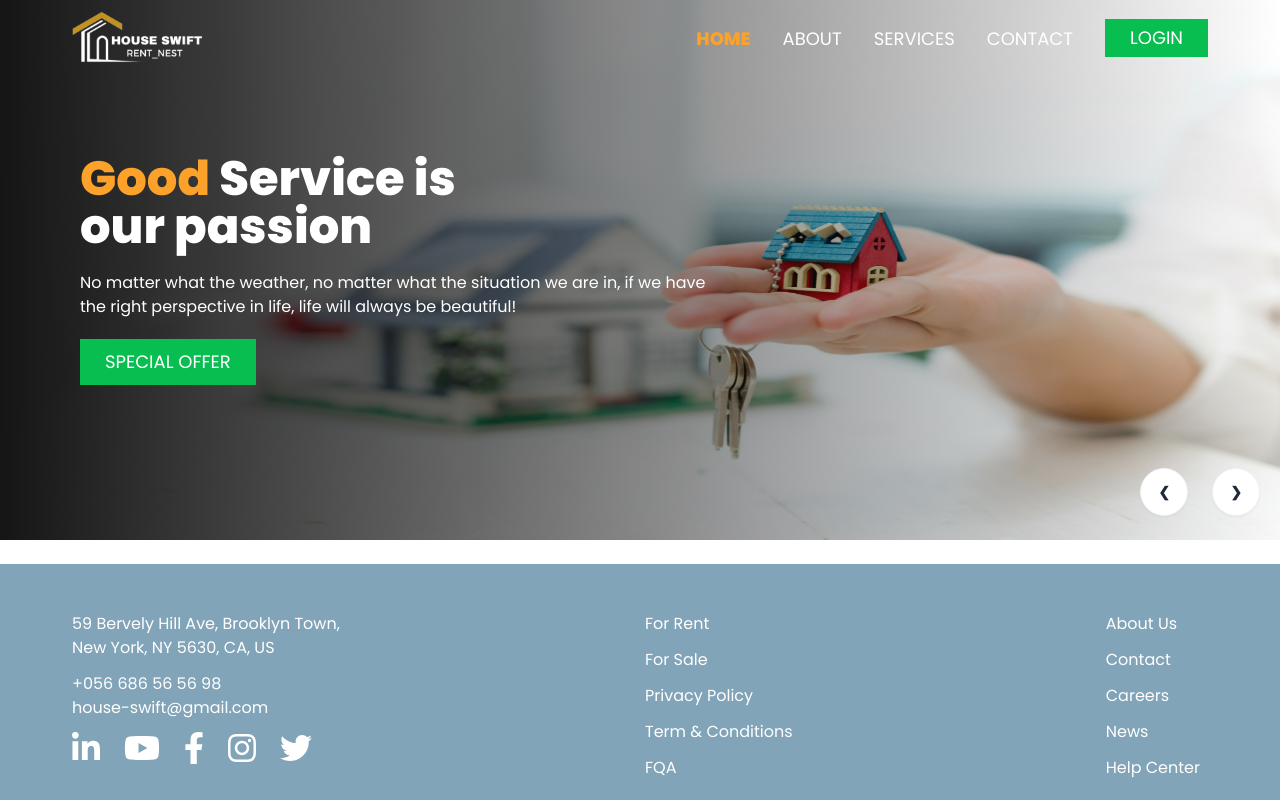
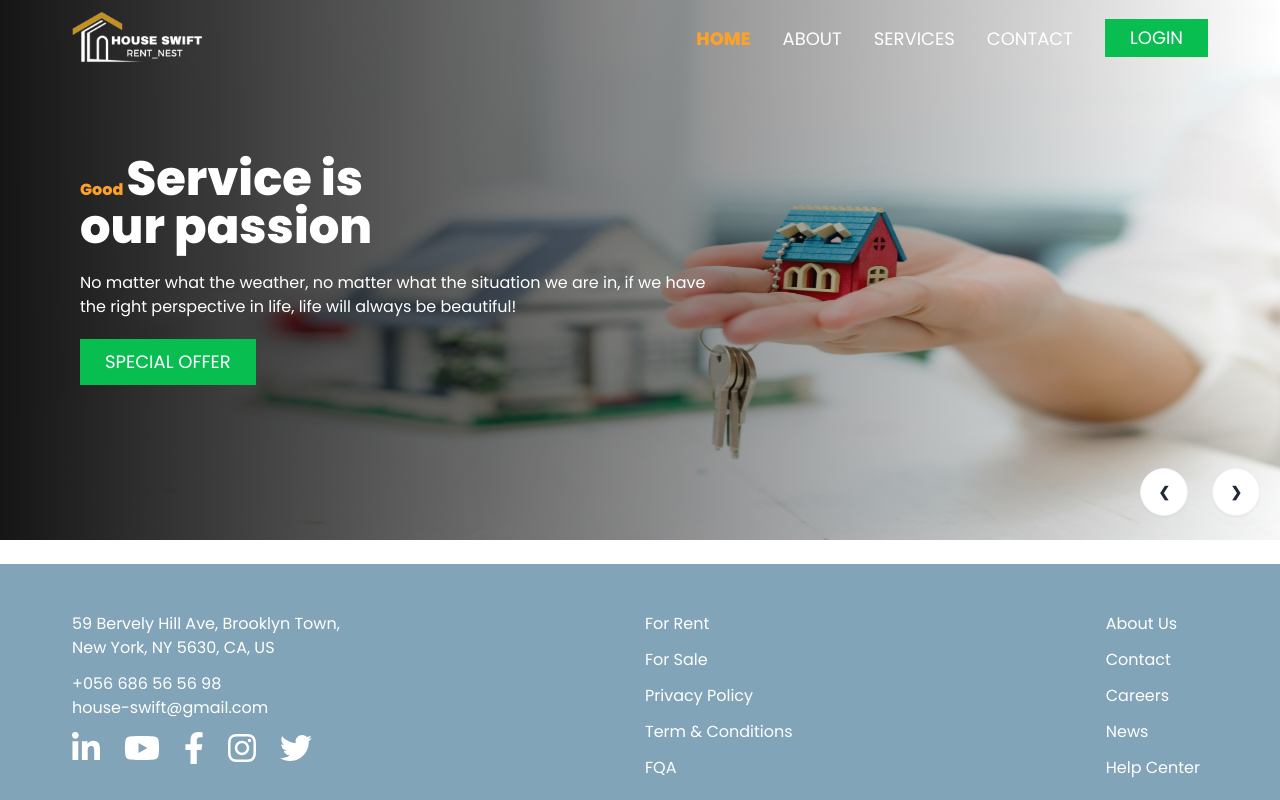
Before and after one commit to shajjad00/house-swift-web-creations, a React (Vite) app: page / in a window 1280 px wide. Shown: the top 800 px of the page. Built offline with nearby package versions, Linux system fonts and the light colour scheme.

Commit message:
delted previous changes

```diff
--- a/src/Pages/Home/Banner/Banner.tsx
+++ b/src/Pages/Home/Banner/Banner.tsx
@@ -21,8 +21,8 @@ const Banner = () => {
             <div className="max-w-7xl mx-auto px-4 md:px-20 flex justify-start w-full">
               <div className="text-white space-y-5 w-full">
                 <h2 className="text-3xl md:text-5xl font-bold">
-                  <span className="text-[#fca129]"> Good </span>Service is{" "}
-                  <br /> our passion
+                  <span className="text-[#fca129] text-base"> Good </span>
+                  Service is <br /> our passion
                 </h2>
                 <p>
                   No matter what the weather, no matter what the situation we
```
